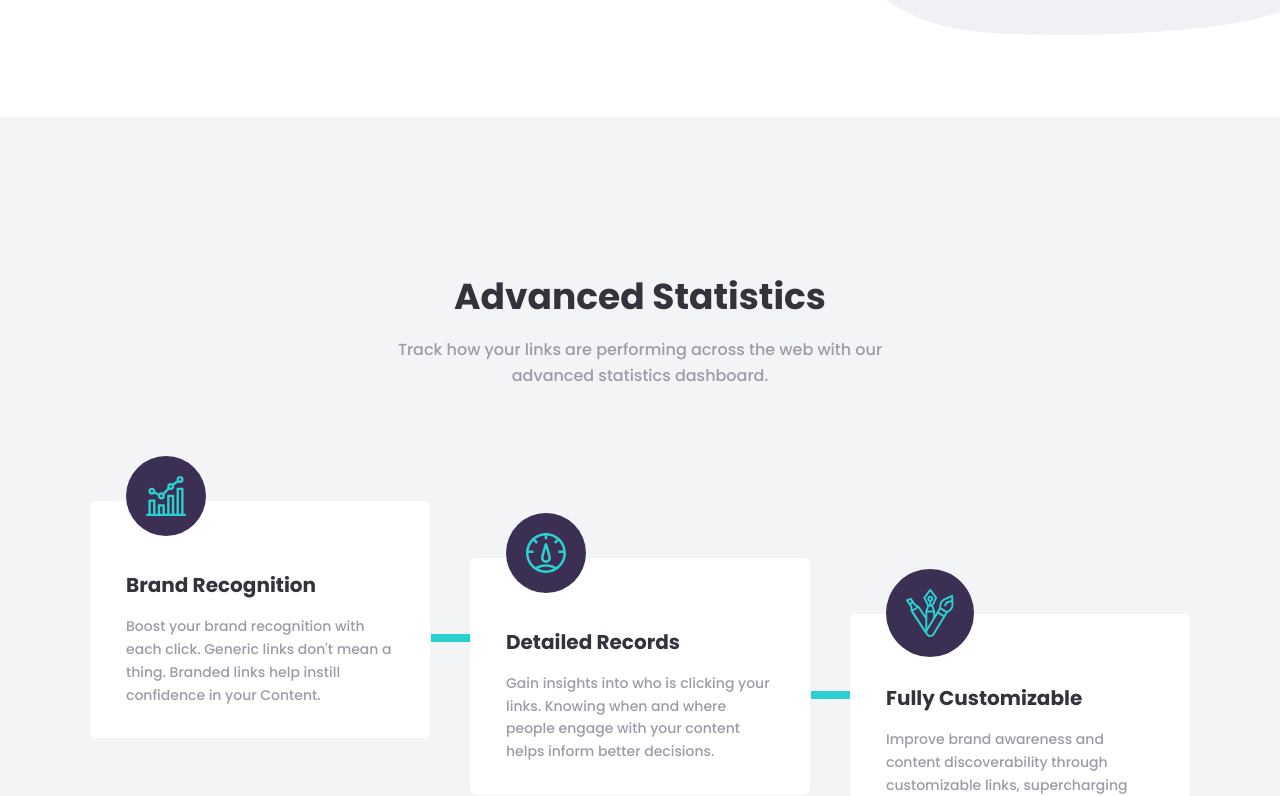
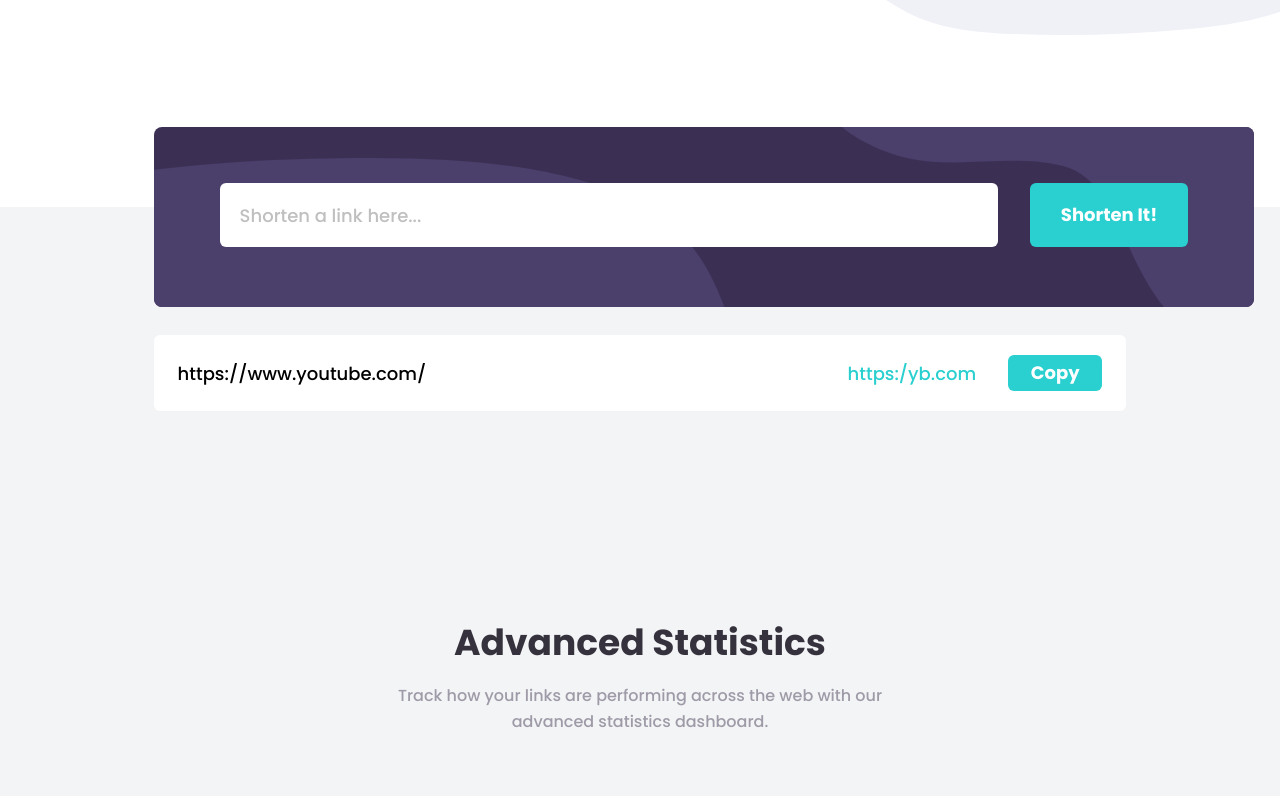
Before and after one commit to pandaman404/url-shortening-landing, a Next.js app in the folder website/: page / in a window 1280 px wide. Shown: the part 565-1361 px from the top of the page. Built offline with nearby package versions, Linux system fonts and the light colour scheme.

Commit message:
Shorten Link web component desktop

```diff
--- a/website/src/components/HeroSection.tsx
+++ b/website/src/components/HeroSection.tsx
@@ -3,7 +3,7 @@ import ilustrationWorking from '@/images/illustration-working.svg';
 
 const HeroSection = () => {
   return (
-    <section className='container mx-auto mb-40 flex flex-col gap-16 lg:gap-0 lg:mt-32 overflow-x-hidden'>
+    <section className='container mx-auto mb-40 lg:mb-[250px] flex flex-col gap-16 lg:gap-0 lg:mt-32 overflow-x-hidden'>
       <Image
         src={ilustrationWorking}
         alt='ilustration working'
--- /dev/null
+++ b/website/src/components/LinkItem.tsx
@@ -0,0 +1,24 @@
+const LinkItem = () => {
+  return (
+    <article className='flex flex-col lg:flex-row justify-between items-center py-5  lg:px-6 w-[320px] lg:w-full gap-8 bg-white rounded-md mb-5'>
+      <a className='w-7/12'>https://www.youtube.com/</a>
+      <a className='text-right w-4/12 text-shortly-cyan'>https:/yb.com</a>
+      <button
+        type='submit'
+        disabled={false}
+        className='bg-shortly-cyan px- hover:bg-shortly-hover-cyan text-center text-white cursor-pointer font-bold  text-base lg:text-lg py-1 px-5 rounded-md w-[100px]'
+      >
+        Copy
+      </button>
+      {/* <button
+        type='submit'
+        disabled={false}
+        className='bg-shortly-dark-violet text-white cursor-pointer font-bold  text-base lg:text-lg py-1 px-5 rounded-md w-[100px]'
+      >
+        Copied!
+      </button> */}
+    </article>
+  );
+};
+
+export default LinkItem;
--- /dev/null
+++ b/website/src/components/ShortenLink.tsx
@@ -0,0 +1,48 @@
+import Image from 'next/image';
+import bgMobile from '@/images/bg-shorten-mobile.svg';
+import bgDesktop from '@/images/bg-shorten-desktop.svg';
+import LinkItem from './LinkItem';
+
+const ShortenLink = () => {
+  return (
+    <section className='container w-[76%] mx-auto relative bottom-20'>
+      <div className=' bg-black-300 relative z-1 flex justify-center bg-shortly-dark-violet h-[180px] w-80 sm:w-[480px] md:w-[560px] lg:w-[840px] xl:w-[1100px] mx-auto rounded-lg object-right-bottom overflow-hidden mb-7'>
+        <Image
+          src={bgMobile}
+          alt=''
+          className='object-cover absolute right-0 lg:hidden'
+        />
+        <Image
+          src={bgDesktop}
+          alt=''
+          className='hidden object-cover lg:block'
+        />
+        <form className='absolute z-1 top-7 xl:top-14 h-50 w-[88%] flex flex-col xl:flex-row gap-8'>
+          <div className='relative w-full xl:w-10/12'>
+            <input
+              type='text'
+              placeholder='Shorten a link here...'
+              className='h-12 xl:h-16 w-full outline-none rounded-md px-5 text-sm lg:text-lg placeholder-shortly-gray'
+            />
+
+            {false && (
+              <span className='text-red-400 text-sm absolute w-full -bottom-6 xl:-bottom-7 -left-0'>
+                Please add a link
+              </span>
+            )}
+          </div>
+          <button
+            type='submit'
+            disabled={false}
+            className='bg-shortly-cyan hover:bg-shortly-hover-cyan w-full xl:w-2/12 text-center text-white cursor-pointer font-bold  text-base lg:text-lg py-2.5 px-5 rounded-md'
+          >
+            Shorten It!
+          </button>
+        </form>
+      </div>
+      <LinkItem />
+    </section>
+  );
+};
+
+export default ShortenLink;
--- a/website/src/components/StatsSection.tsx
+++ b/website/src/components/StatsSection.tsx
@@ -1,10 +1,12 @@
 import { stats } from '@/utils/data';
 import Image from 'next/image';
+import ShortenLink from './ShortenLink';
 
 const StatsSection = () => {
   return (
-    <section className='w-full bg-gray-100 pt-40 pb-20 lg:pb-24 xl:pb-32'>
-      <div className='container mx-auto px-6 md:px-10 xl:px-0 flex flex-col items-center'>
+    <section className='w-full flex flex-col bg-gray-100  lg:pb-24 xl:pb-32'>
+      <ShortenLink />
+      <div className='container mx-auto px-6 md:px-10 xl:px-0 flex flex-col items-center pt-26 xl:pt-28 pb-10 xl:pb-20'>
         <h2 className='text-shortly-very-dark-blue font-bold text-[28px] sm:text-4xl text-center mb-5'>
           Advanced Statistics
         </h2>
```
